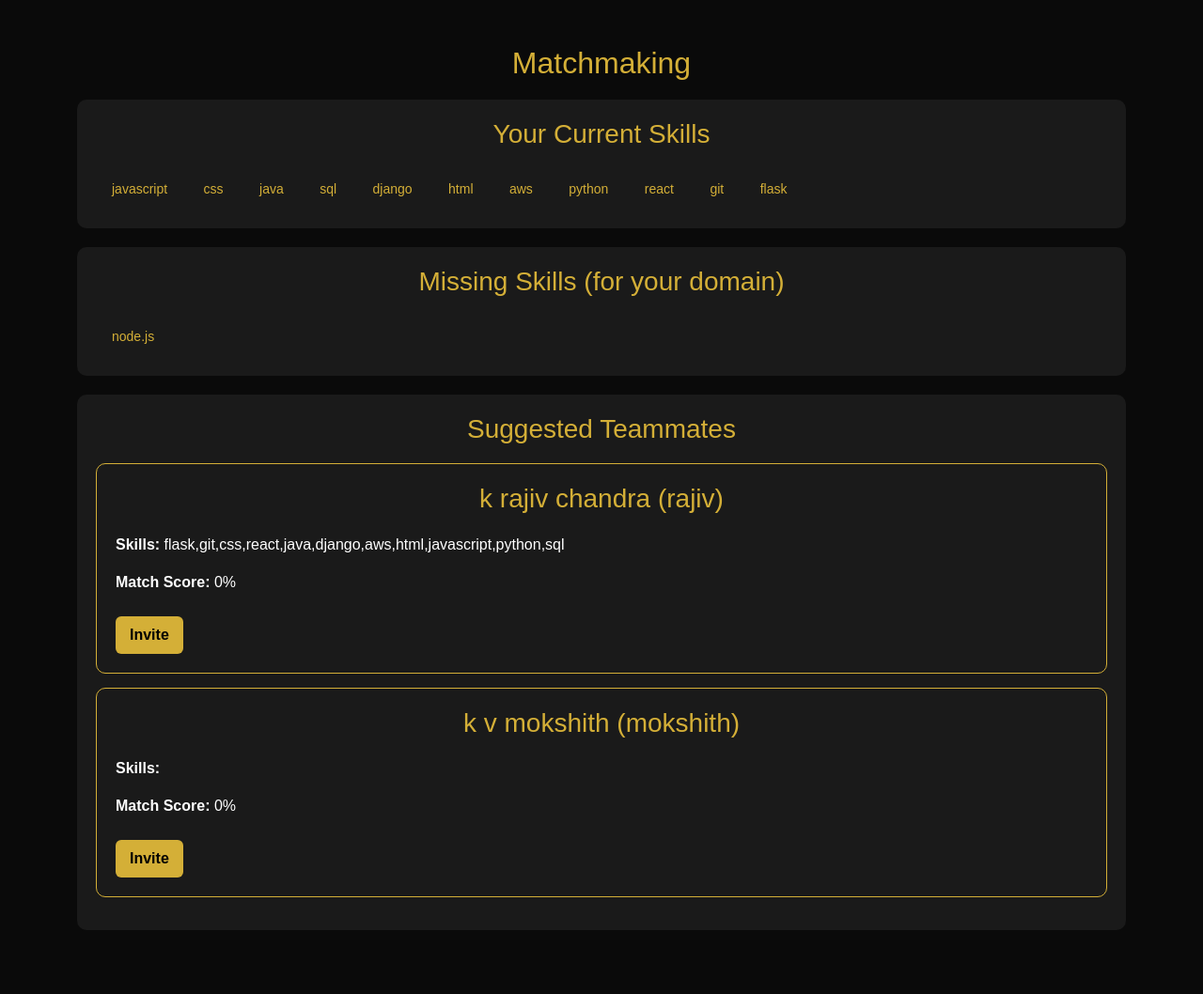
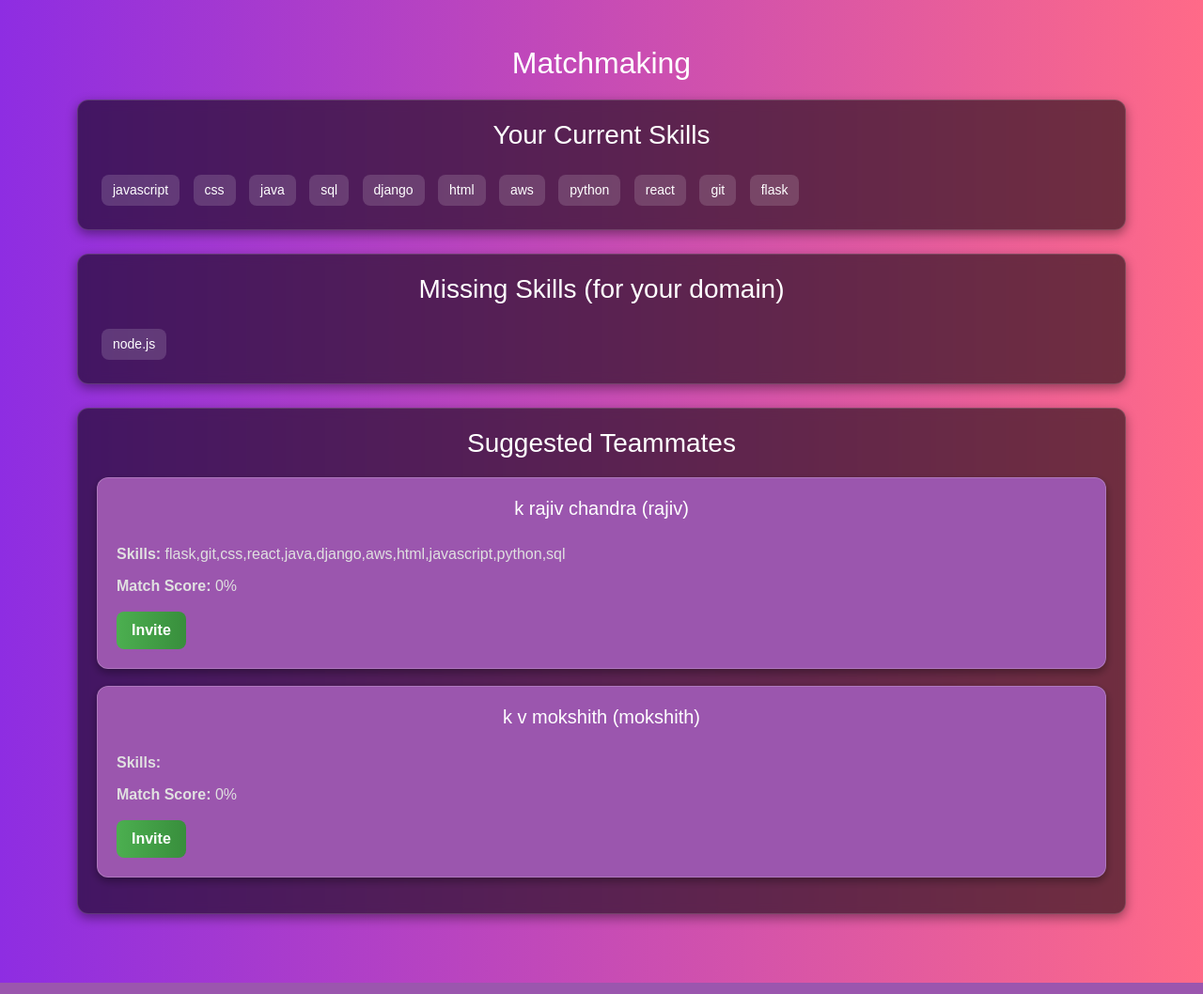
Before and after one commit to Jyasaswin/404-NOT-FOUND-, a Flask app: page /match in a window 1280 px wide. Shown: the whole page at 94% size. Run offline with Flask 3, Linux system fonts and the light colour scheme; a user stored in the database is signed in; data comes from the database, SQL or seed files in the repository.

Commit message:
changed styling

```diff
--- a/templates/login.html
+++ b/templates/login.html
@@ -7,7 +7,7 @@
   <link href="https://cdn.jsdelivr.net/npm/bootstrap@5.3.2/dist/css/bootstrap.min.css" rel="stylesheet">
   <style>
     body {
-      background: linear-gradient(to right, #8e2de2, #ff6a88);
+      background: linear-gradient(to right, #8e2de2, #e48c9d);
       font-family: Arial, sans-serif;
     }
     .navbar {
--- a/templates/match.html
+++ b/templates/match.html
@@ -6,55 +6,66 @@
   <link href="https://cdn.jsdelivr.net/npm/bootstrap@5.3.2/dist/css/bootstrap.min.css" rel="stylesheet">
   <style>
     body {
-      background: #0a0a0a;
-      color: #d4af37;
+      background: linear-gradient(to right, #8e2de2, #ff6a88);
+      color: #f1f1f1;
       font-family: Arial, sans-serif;
+      min-height: 100vh;
     }
     .section-card {
-      background: #1a1a1a;
+      background: rgba(0, 0, 0, 0.55);
       padding: 20px;
-      border-radius: 10px;
-      margin-bottom: 20px;
+      border-radius: 12px;
+      margin-bottom: 25px;
+      border: 1px solid rgba(255,255,255,0.15);
+      box-shadow: 0 4px 12px rgba(0,0,0,0.4);
+      backdrop-filter: blur(6px);
     }
     h2, h3 {
       text-align: center;
       margin-bottom: 20px;
-      color: #d4af37;
+      color: #ffffff;
     }
     .skills-box span {
       display: inline-block;
-      color: #d4af37;
+      background: rgba(255, 255, 255, 0.15);
+      color: #fff;
       padding: 6px 12px;
       border-radius: 8px;
       margin: 5px;
       font-size: 14px;
     }
     .card {
-      background: #1a1a1a;
-      border: 1px solid #d4af37;
-      border-radius: 10px;
+      background: rgb(155, 86, 174);
+      border: 1px solid rgba(255,255,255,0.2);
+      border-radius: 12px;
       padding: 20px;
-      margin: 15px 0;
+      margin: 18px 0;
+      box-shadow: 0 4px 10px rgba(0,0,0,0.35);
+      backdrop-filter: blur(6px);
     }
     .card h3 {
-      color: #d4af37;
+      color: #ffffff;
+      font-size: 1.25rem;
     }
     .card p {
-      color: #ffffff;
+      color: #e0e0e0;
+      margin: 5px 0;
     }
     .invite-btn {
       display: inline-block;
-      background: #d4af37;
-      color: black;
+      background: linear-gradient(to right, #4caf50, #388e3c);
+      color: #fff;
       font-weight: bold;
-      padding: 8px 15px;
+      padding: 8px 16px;
       border: none;
-      border-radius: 6px;
+      border-radius: 8px;
       cursor: pointer;
-      margin-top: 8px;
+      margin-top: 10px;
+      transition: transform 0.2s ease-in-out;
     }
     .invite-btn:hover {
-      background: #c19d2b;
+      transform: scale(1.05);
+      opacity: 0.9;
     }
   </style>
 </head>
@@ -83,7 +94,7 @@
           <span>{{ skill }}</span>
         {% endfor %}
       {% else %}
-        <p>🎉 You already have all required skills!</p>
+        <p> You already have all required skills!</p>
       {% endif %}
     </div>
   </div>
--- a/templates/profile.html
+++ b/templates/profile.html
@@ -7,7 +7,7 @@
 <link href="https://cdn.jsdelivr.net/npm/bootstrap@5.3.2/dist/css/bootstrap.min.css" rel="stylesheet">
 <style>
 body {
-  background: linear-gradient(135deg, #8e2de2, #ff6a88);
+  background: linear-gradient(to right, #8e2de2, #e48c9d);
   color: #f1f1f1;
   font-family: Arial, sans-serif;
   min-height: 100vh;
--- a/templates/signup.html
+++ b/templates/signup.html
@@ -7,7 +7,7 @@
 <link href="https://cdn.jsdelivr.net/npm/bootstrap@5.3.2/dist/css/bootstrap.min.css" rel="stylesheet">
 <style>
   body {
-    background: linear-gradient(to right, #8e2de2, #ff6a88);
+    background: linear-gradient(to right, #8e2de2, #e48c9d);
     color: #f1f1f1;
     font-family: Arial, sans-serif;
   }
```
Also changed, not shown: templates/dashboard.html (+6 -7 lines), templates/edit_profile.html (+51 -7 lines), templates/home.html (+3 -4 lines), templates/my_invites.html (+22 -18 lines).
